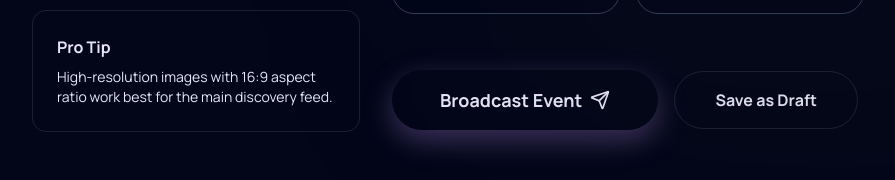
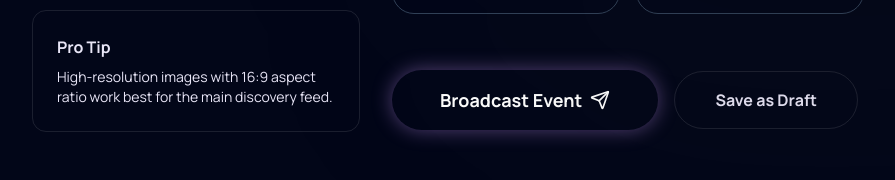
Before and after one commit to Zeno-Solutions/congo-sphere, a Next.js app: page /manage-event in a window 1280 px wide. Shown: the part 831-1011 px from the top of the page, without its empty margins (192-1087 px from the left). Built offline with nearby package versions, Linux system fonts and the light colour scheme.

Commit message:
amelioration du composant input dans manage events

```diff
--- a/app/(users)/manage-event/page.tsx
+++ b/app/(users)/manage-event/page.tsx
@@ -217,7 +217,7 @@ export default function ManageEventPage() {
             {/* Submit Section */}
             <div className="pt-8 flex flex-col sm:flex-row gap-4 items-center">
               <button
-                className="w-full sm:w-auto px-12 py-4 rounded-full signature-gradient text-on-primary-fixed font-black font-headline text-lg shadow-[0_10px_30px_rgba(204,151,255,0.3)] hover:shadow-[0_15px_40px_rgba(255,103,173,0.4)] transition-all active:scale-95 flex items-center justify-center gap-2"
+                className="w-full sm:w-auto px-12 py-4 rounded-full signature-gradient text-on-primary-fixed font-black font-headline text-lg flex items-center justify-center gap-2 text-white text-on-primary-fixed cursor-pointer  shadow-[0_0_20px_rgba(204,151,255,0.4)] hover:shadow-[0_0_30px_rgba(204,151,255,0.6)] transition-all active:scale-95"
                 type="submit"
               >
                 Broadcast Event
```
